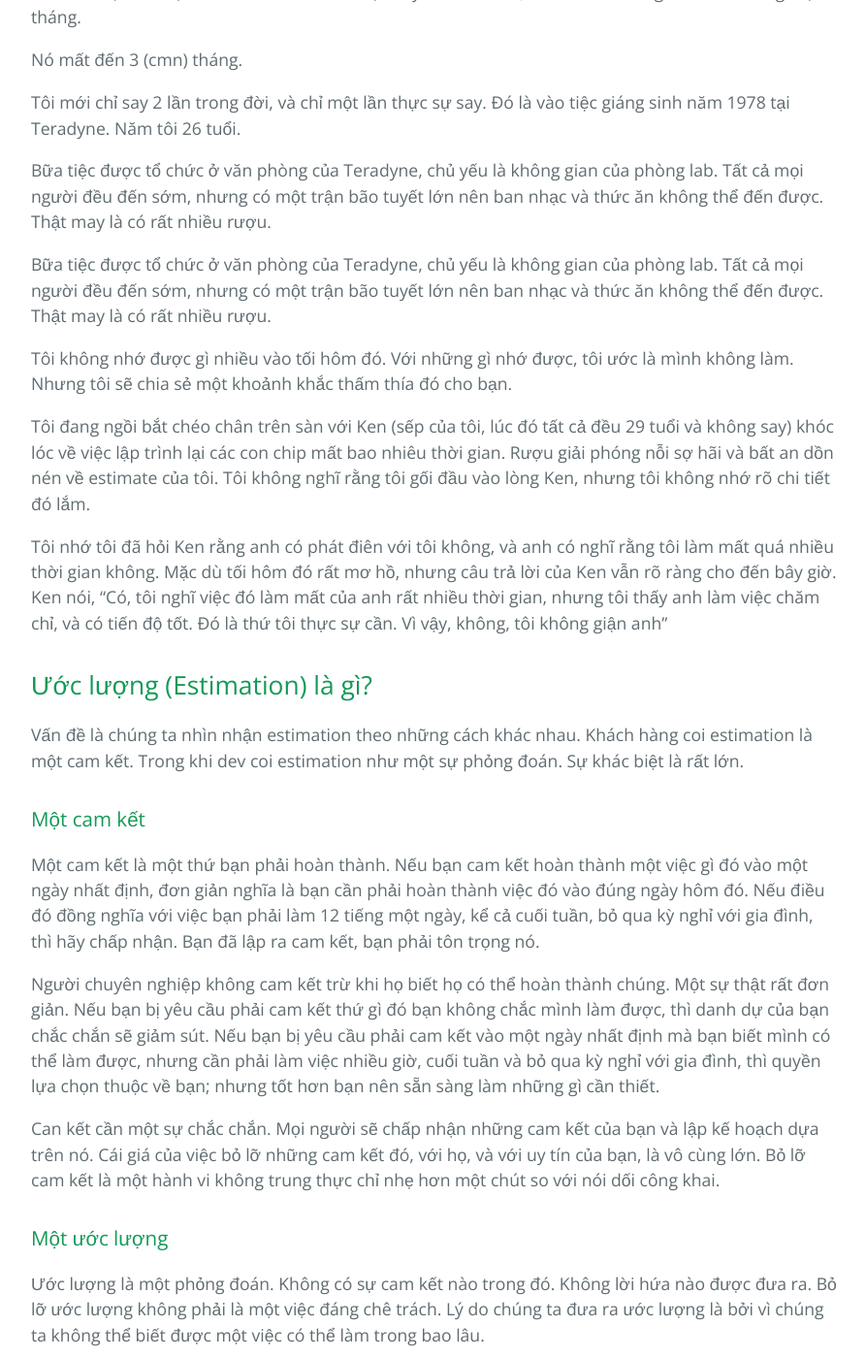
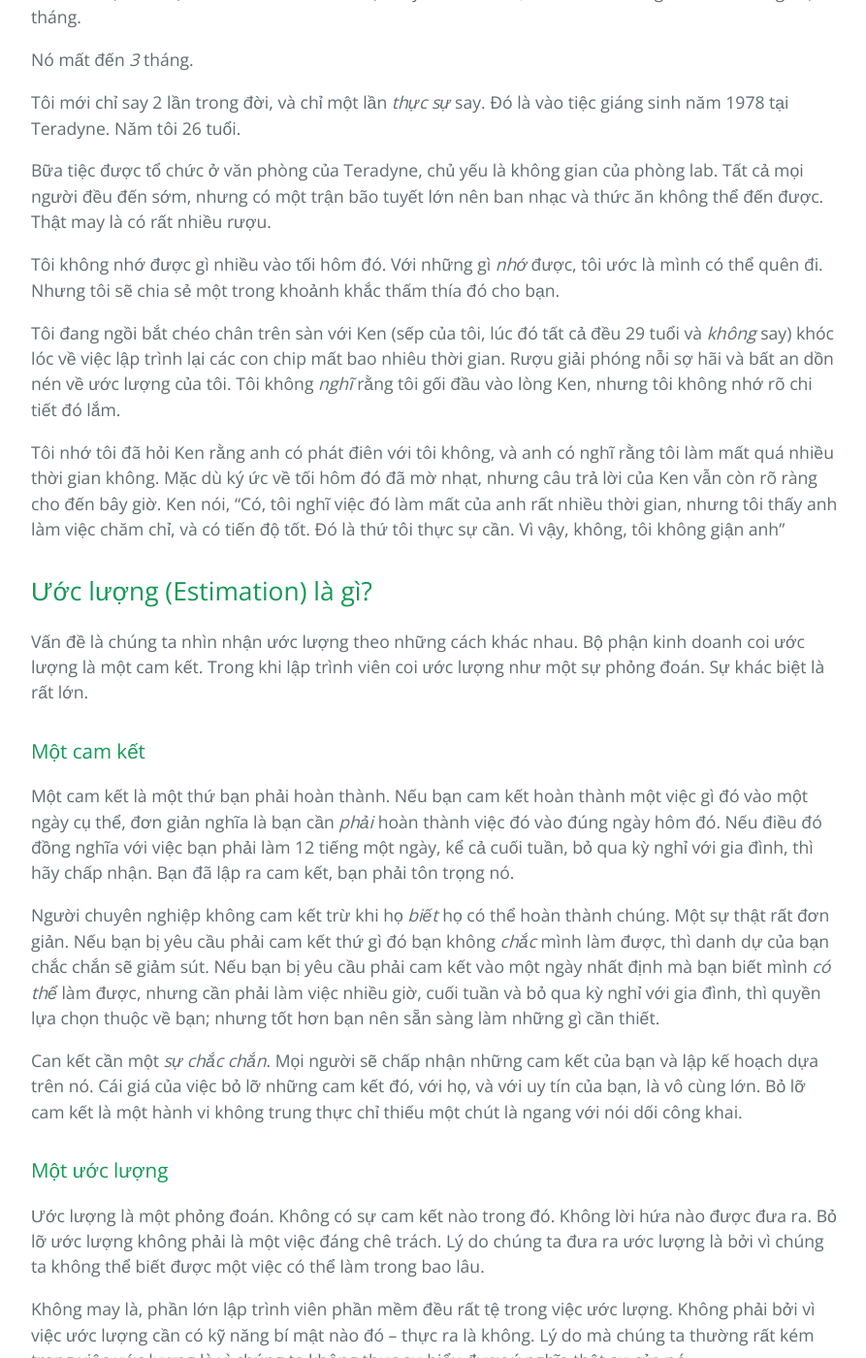
Before and after one commit to HaiBV/haibv.github.io, a Jekyll site: the page built from clean-coder/chapter-10-estimation.md, in a window 1280 px wide and 1400 px high, scrolled down 2104 px. Shown: the whole window at 97% size, without its empty margins (192-1085 px from the left). Built offline with Jekyll 4.4.1, drawn with Linux system fonts in a browser that asks for light colours; our own code applies the rules of GitHub Pages for plain Markdown files.

Commit message:
Book - The Clean Coder - Correction - C10

```diff
--- a/clean-coder/chapter-10-estimation.md
+++ b/clean-coder/chapter-10-estimation.md
@@ -28,31 +28,29 @@ Lợi ích đạt được là vô cùng lớn. Không chỉ việc chúng tôi
 
 Chà, tôi lạc đề mất rồi. Khi Ken đến gặp tôi và yêu cầu tôi khắc phục sự cố này, anh ấy có gợi ý vài điều về việc sử dụng các con trỏ cho các hàm. Tôi dành một hoặc 2 ngày cụ thể hóa ý tưởng và trình bày với Ken một kế hoạch chi tiết. Ken hỏi tôi việc này mất bao lâu, và tôi trả lời rằng sẽ mất khoảng một tháng.
 
-Nó mất đến 3 (cmn) tháng.
+Nó mất đến _3_ tháng.
 
-Tôi mới chỉ say 2 lần trong đời, và chỉ một lần thực sự say. Đó là vào tiệc giáng sinh năm 1978 tại Teradyne. Năm tôi 26 tuổi.
+Tôi mới chỉ say 2 lần trong đời, và chỉ một lần _thực sự_ say. Đó là vào tiệc giáng sinh năm 1978 tại Teradyne. Năm tôi 26 tuổi.
 
 Bữa tiệc được tổ chức ở văn phòng của Teradyne, chủ yếu là không gian của phòng lab. Tất cả mọi người đều đến sớm, nhưng có một trận bão tuyết lớn nên ban nhạc và thức ăn không thể đến được. Thật may là có rất nhiều rượu.
 
-Bữa tiệc được tổ chức ở văn phòng của Teradyne, chủ yếu là không gian của phòng lab. Tất cả mọi người đều đến sớm, nhưng có một trận bão tuyết lớn nên ban nhạc và thức ăn không thể đến được. Thật may là có rất nhiều rượu.
+Tôi không nhớ được gì nhiều vào tối hôm đó. Với những gì _nhớ_ được, tôi ước là mình có thể quên đi. Nhưng tôi sẽ chia sẻ một trong khoảnh khắc thấm thía đó cho bạn.
 
-Tôi không nhớ được gì nhiều vào tối hôm đó. Với những gì nhớ được, tôi ước là mình không làm. Nhưng tôi sẽ chia sẻ một khoảnh khắc thấm thía đó cho bạn.
+Tôi đang ngồi bắt chéo chân trên sàn với Ken (sếp của tôi, lúc đó tất cả đều 29 tuổi và _không_ say) khóc lóc về việc lập trình lại các con chip mất bao nhiêu thời gian. Rượu giải phóng nỗi sợ hãi và bất an dồn nén về ước lượng của tôi. Tôi không _nghĩ_ rằng tôi gối đầu vào lòng Ken, nhưng tôi không nhớ rõ chi tiết đó lắm.
 
-Tôi đang ngồi bắt chéo chân trên sàn với Ken (sếp của tôi, lúc đó tất cả đều 29 tuổi và không say) khóc lóc về việc lập trình lại các con chip mất bao nhiêu thời gian. Rượu giải phóng nỗi sợ hãi và bất an dồn nén về estimate của tôi. Tôi không nghĩ rằng tôi gối đầu vào lòng Ken, nhưng tôi không nhớ rõ chi tiết đó lắm.
-
-Tôi nhớ tôi đã hỏi Ken rằng anh có phát điên với tôi không, và anh có nghĩ rằng tôi làm mất quá nhiều thời gian không. Mặc dù tối hôm đó rất mơ hồ, nhưng câu trả lời của Ken vẫn rõ ràng cho đến bây giờ. Ken nói, “Có, tôi nghĩ việc đó làm mất của anh rất nhiều thời gian, nhưng tôi thấy anh làm việc chăm chỉ, và có tiến độ tốt. Đó là thứ tôi thực sự cần. Vì vậy, không, tôi không giận anh”
+Tôi nhớ tôi đã hỏi Ken rằng anh có phát điên với tôi không, và anh có nghĩ rằng tôi làm mất quá nhiều thời gian không. Mặc dù ký ức về tối hôm đó đã mờ nhạt, nhưng câu trả lời của Ken vẫn còn rõ ràng cho đến bây giờ. Ken nói, “Có, tôi nghĩ việc đó làm mất của anh rất nhiều thời gian, nhưng tôi thấy anh làm việc chăm chỉ, và có tiến độ tốt. Đó là thứ tôi thực sự cần. Vì vậy, không, tôi không giận anh”
 
 ## Ước lượng (Estimation) là gì?
 
-Vấn đề là chúng ta nhìn nhận estimation theo những cách khác nhau. Khách hàng coi estimation là một cam kết. Trong khi dev coi estimation như một sự phỏng đoán. Sự khác biệt là rất lớn.
+Vấn đề là chúng ta nhìn nhận ước lượng theo những cách khác nhau. Bộ phận kinh doanh coi ước lượng là một cam kết. Trong khi lập trình viên coi ước lượng như một sự phỏng đoán. Sự khác biệt là rất lớn.
 
 ### Một cam kết
 
-Một cam kết là một thứ bạn phải hoàn thành. Nếu bạn cam kết hoàn thành một việc gì đó vào một ngày nhất định, đơn giản nghĩa là bạn cần phải hoàn thành việc đó vào đúng ngày hôm đó. Nếu điều đó đồng nghĩa với việc bạn phải làm 12 tiếng một ngày, kể cả cuối tuần, bỏ qua kỳ nghỉ với gia đình, thì hãy chấp nhận. Bạn đã lập ra cam kết, bạn phải tôn trọng nó.
+Một cam kết là một thứ bạn phải hoàn thành. Nếu bạn cam kết hoàn thành một việc gì đó vào một ngày cụ thể, đơn giản nghĩa là bạn cần _phải_ hoàn thành việc đó vào đúng ngày hôm đó. Nếu điều đó đồng nghĩa với việc bạn phải làm 12 tiếng một ngày, kể cả cuối tuần, bỏ qua kỳ nghỉ với gia đình, thì hãy chấp nhận. Bạn đã lập ra cam kết, bạn phải tôn trọng nó.
 
-Người chuyên nghiệp không cam kết trừ khi họ biết họ có thể hoàn thành chúng. Một sự thật rất đơn giản. Nếu bạn bị yêu cầu phải cam kết thứ gì đó bạn không chắc mình làm được, thì danh dự của bạn chắc chắn sẽ giảm sút. Nếu bạn bị yêu cầu phải cam kết vào một ngày nhất định mà bạn biết mình có thể làm được, nhưng cần phải làm việc nhiều giờ, cuối tuần và bỏ qua kỳ nghỉ với gia đình, thì quyền lựa chọn thuộc về bạn; nhưng tốt hơn bạn nên sẵn sàng làm những gì cần thiết.
+Người chuyên nghiệp không cam kết trừ khi họ _biết_ họ có thể hoàn thành chúng. Một sự thật rất đơn giản. Nếu bạn bị yêu cầu phải cam kết thứ gì đó bạn không _chắc_ mình làm được, thì danh dự của bạn chắc chắn sẽ giảm sút. Nếu bạn bị yêu cầu phải cam kết vào một ngày nhất định mà bạn biết mình _có thể_ làm được, nhưng cần phải làm việc nhiều giờ, cuối tuần và bỏ qua kỳ nghỉ với gia đình, thì quyền lựa chọn thuộc về bạn; nhưng tốt hơn bạn nên sẵn sàng làm những gì cần thiết.
 
-Can kết cần một sự chắc chắn. Mọi người sẽ chấp nhận những cam kết của bạn và lập kế hoạch dựa trên nó. Cái giá của việc bỏ lỡ những cam kết đó, với họ, và với uy tín của bạn, là vô cùng lớn. Bỏ lỡ cam kết là một hành vi không trung thực chỉ nhẹ hơn một chút so với nói dối công khai.
+Can kết cần một _sự chắc chắn_. Mọi người sẽ chấp nhận những cam kết của bạn và lập kế hoạch dựa trên nó. Cái giá của việc bỏ lỡ những cam kết đó, với họ, và với uy tín của bạn, là vô cùng lớn. Bỏ lỡ cam kết là một hành vi không trung thực chỉ thiếu một chút là ngang với nói dối công khai.
 
 ### Một ước lượng
 
```
